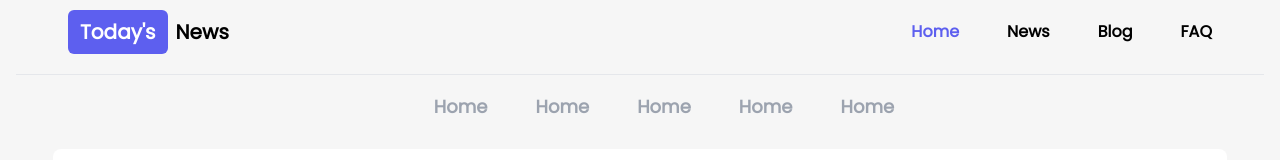
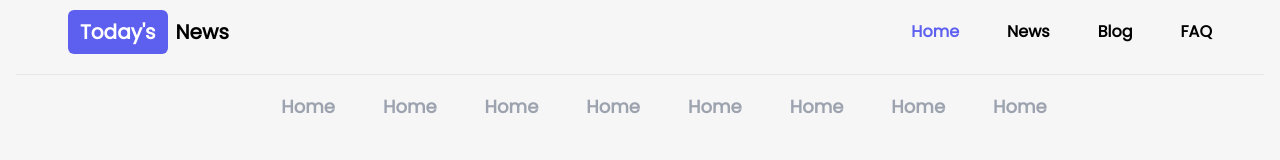
Before and after one commit to SaidurRahman10/TodayNews, a plain HTML site: page index.html in a window 1280 px wide. Drawn offline with nearby package versions, Linux system fonts and the light colour scheme.

Commit message:
finishing touch cata

```diff
--- a/index.html
+++ b/index.html
@@ -149,34 +149,34 @@
                     Home
                   </a>
                 </li>
+                <li>
+                  <a
 
+                    class="text-lg  font-bold  py-2 lg:inline-flex flex lg:ml-12 text-gray-400 hover:text-gray-500"
+                  >
+                    Home
+                  </a>
+                </li>
+                <li>
+                  <a
+
+                    class="text-lg  font-bold  py-2 lg:inline-flex flex lg:ml-12 text-gray-400 hover:text-gray-500"
+                  >
+                    Home
+                  </a>
+                </li>
+                <li>
+                  <a
+
+                    class="text-lg  font-bold  py-2 lg:inline-flex flex lg:ml-12 text-gray-400 hover:text-gray-500"
+                  >
+                    Home
+                  </a>
+                </li>
+                <li></li>
               </ul>
         </section>
          <!-- Catagories Section---------------------------------End-->
-
-
-
-
-
-         <!-- howManyBlogShow---------------------------------Start-->
-
-
-
-         <section id="howManyBlogShow">
-            <div class="bg-white h-16 rounded-lg mt-5">
-
-            </div>
-         </section>
-
-
-
-
-         <!-- ================================Card============================== -->
-<br>
-<section id="card" class="container">
-
-
-</section>
 
 
 
```
